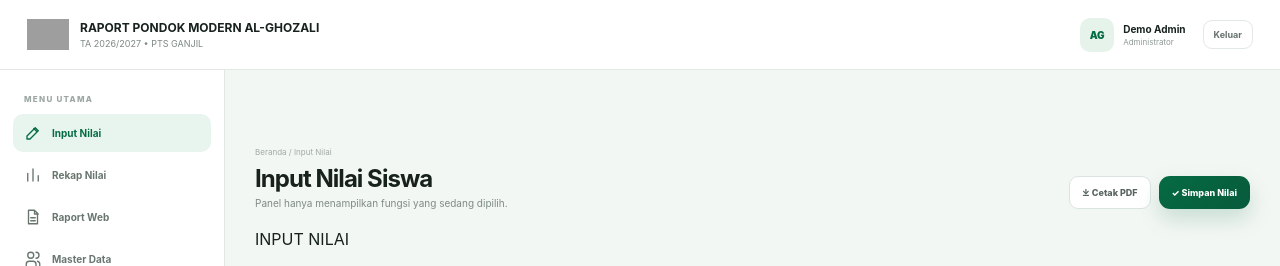
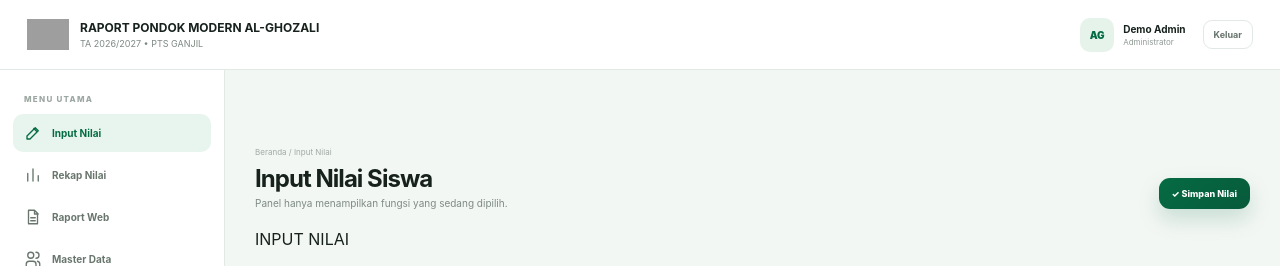
Before and after one commit to smaislamalghozali103-byte/RAPORT-PONDOK-AL-GHOZALI-WEB, a Next.js app: page / in a window 1280 px wide. Both pictures are taken after a click on the button "Lihat Demo Dashboard". Shown: the top 266 px of the page. Built offline with nearby package versions, Linux system fonts and the light colour scheme; grey boxes are pictures that could not be loaded.

Commit message:
Show dashboard actions only in active function

```diff
--- a/app/page.js
+++ b/app/page.js
@@ -36,7 +36,7 @@ export default function Home(){
 
  return <main className="shell"><header className="topbar"><div className="brand"><img src={LOGO} alt="Logo YPI Al-Ghozali"/><div><b>RAPORT PONDOK MODERN AL-GHOZALI</b><span>TA 2026/2027 • PTS GANJIL</span></div></div><div className="account"><div className="avatar">AG</div><div><b>{user||"Demo Admin"}</b><span>Administrator</span></div><button onClick={()=>setLogin(false)}>Keluar</button></div></header>
  <div className="layout"><aside className="sidebar"><span className="menu-title">MENU UTAMA</span>{[["input","Input Nilai","edit"],["rekap","Rekap Nilai","chart"],["raport","Raport Web","file"],["master","Master Data","users"]].map(x=><button key={x[0]} className={menu===x[0]?"nav active":"nav"} onClick={()=>setMenu(x[0])}><Icon type={x[2]}/>{x[1]}</button>)}<span className="menu-title mt">SISTEM</span><button className={menu==="setting"?"nav active":"nav"} onClick={()=>setMenu("setting")}><Icon type="gear"/>Pengaturan</button><div className="safe"><b>● Mode aman</b><span>Nilai tidak disimpan di Local Storage.</span></div><small className="ver">AL-GHOZALI WEB • UI v2.0</small></aside>
- <section className="content"><div className="heading"><div><span>Beranda / {({input:"Input Nilai",rekap:"Rekap Nilai",raport:"Raport Web",master:"Master Data",setting:"Pengaturan"})[menu]}</span><h2>{({input:"Input Nilai Siswa",rekap:"Rekap Nilai",raport:"Raport Web",master:"Master Data",setting:"Pengaturan"})[menu]}</h2><p>Panel hanya menampilkan fungsi yang sedang dipilih.</p></div><div className="actions"><button className="outline" onClick={()=>window.print()}>⤓ Cetak PDF</button><button className="primary compact" onClick={()=>setSaved(true)}>✓ Simpan Nilai</button></div></div>
+ <section className="content"><div className="heading"><div><span>Beranda / {({input:"Input Nilai",rekap:"Rekap Nilai",raport:"Raport Web",master:"Master Data",setting:"Pengaturan"})[menu]}</span><h2>{({input:"Input Nilai Siswa",rekap:"Rekap Nilai",raport:"Raport Web",master:"Master Data",setting:"Pengaturan"})[menu]}</h2><p>Panel hanya menampilkan fungsi yang sedang dipilih.</p></div><div className="actions">{menu==="raport"&&<button className="outline" onClick={()=>window.print()}>⤓ Cetak PDF</button>}{menu==="input"&&<button className="primary compact" onClick={()=>setSaved(true)}>✓ Simpan Nilai</button>}</div></div>
  {menu==="input"&&<>
  <div className="module-card">
   <div className="module-title"><div><span className="module-kicker">INPUT NILAI</span><h3>Pilih konteks penilaian</h3><p>Filter tampil di dalam panel ini dan tidak memenuhi halaman ketika fungsi lain dipilih.</p></div></div>
```
